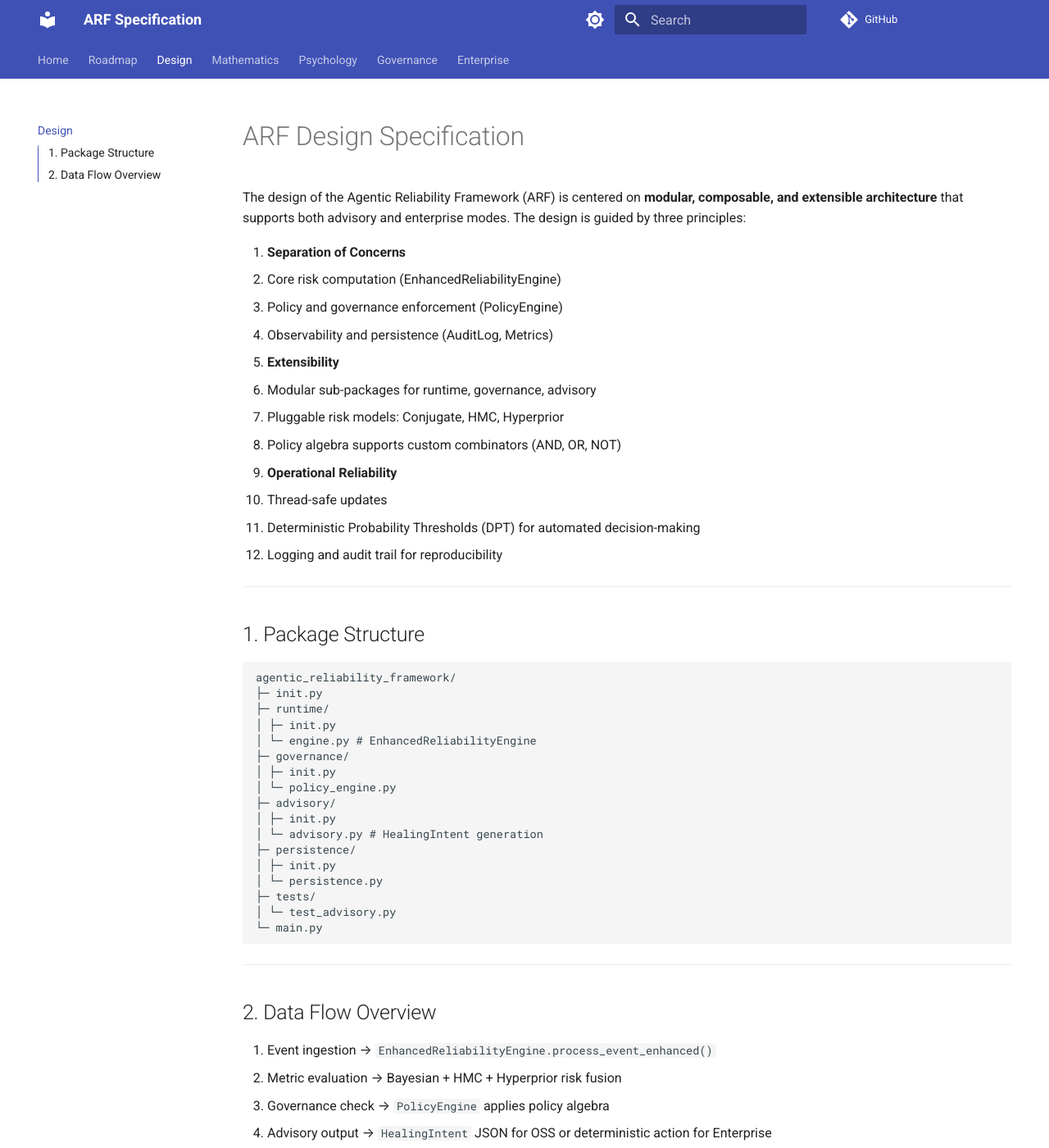
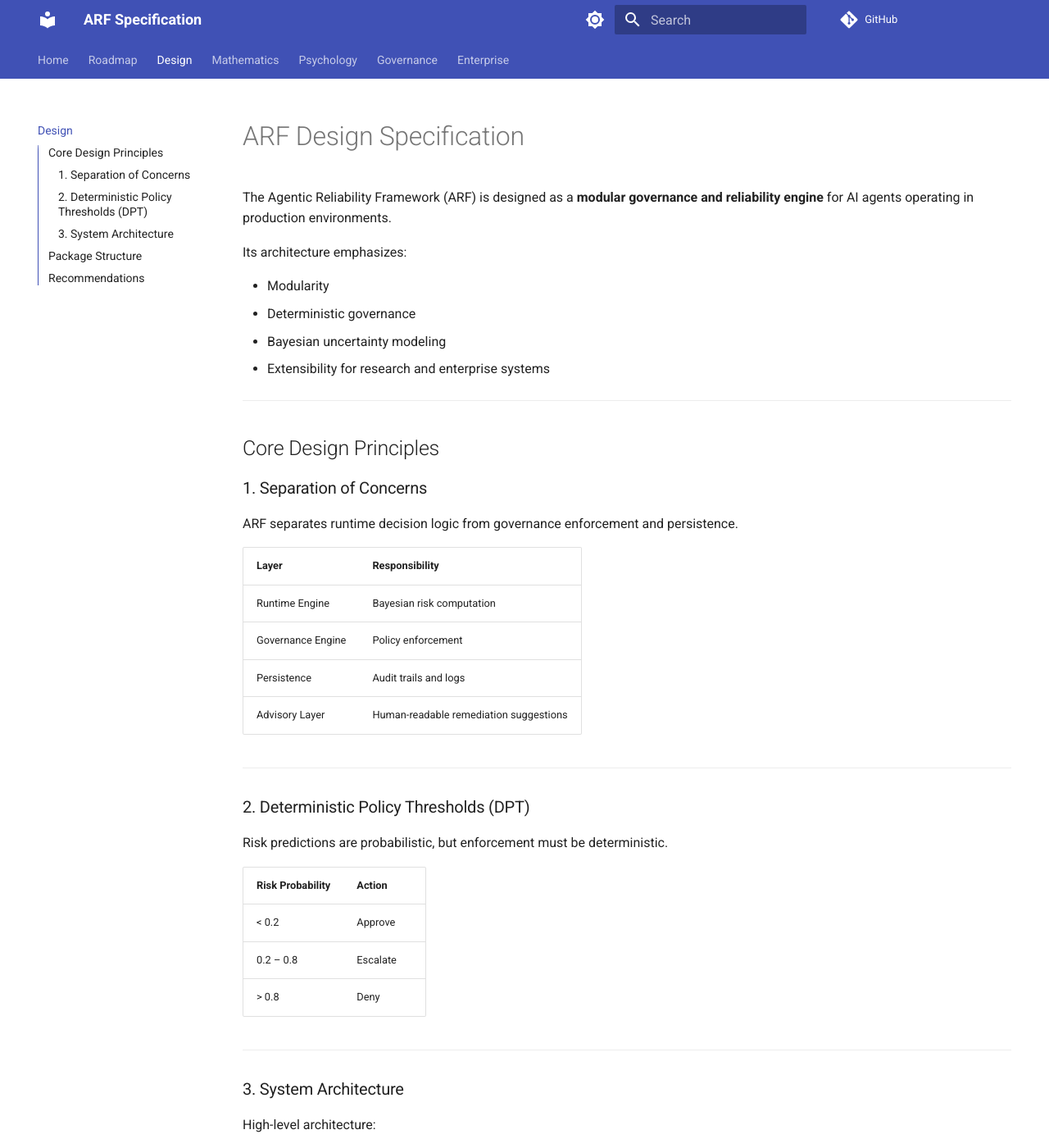
Before and after one commit to arf-foundation/arf-spec, an MkDocs documentation site: the page built from docs/design.md, in a window 1280 px wide and 1400 px high. Shown: the whole window at 82% size. Built offline with MkDocs 1.6.1 and Material for MkDocs 9.7.7, drawn with Linux system fonts in a browser that asks for light colours; comment, search, counter and statistics services are not loaded; some of the changed text lies outside the part shown.

Commit message:
Update design.md

````diff
--- a/docs/design.md
+++ b/docs/design.md
@@ -1,53 +1,90 @@
+
 # ARF Design Specification
 
-The design of the Agentic Reliability Framework (ARF) is centered on **modular, composable, and extensible architecture** that supports both advisory and enterprise modes. The design is guided by three principles:
+The Agentic Reliability Framework (ARF) is designed as a **modular governance and reliability engine** for AI agents operating in production environments.
 
-1. **Separation of Concerns**
-   - Core risk computation (EnhancedReliabilityEngine)
-   - Policy and governance enforcement (PolicyEngine)
-   - Observability and persistence (AuditLog, Metrics)
+Its architecture emphasizes:
 
-2. **Extensibility**
-   - Modular sub-packages for runtime, governance, advisory
-   - Pluggable risk models: Conjugate, HMC, Hyperprior
-   - Policy algebra supports custom combinators (AND, OR, NOT)
-
-3. **Operational Reliability**
-   - Thread-safe updates
-   - Deterministic Probability Thresholds (DPT) for automated decision-making
-   - Logging and audit trail for reproducibility
+- Modularity
+- Deterministic governance
+- Bayesian uncertainty modeling
+- Extensibility for research and enterprise systems
 
 ---
 
-## 1. Package Structure
+## Core Design Principles
 
-```
-agentic_reliability_framework/
-├─ init.py
-├─ runtime/
-│ ├─ init.py
-│ └─ engine.py # EnhancedReliabilityEngine
-├─ governance/
-│ ├─ init.py
-│ └─ policy_engine.py
-├─ advisory/
-│ ├─ init.py
-│ └─ advisory.py # HealingIntent generation
-├─ persistence/
-│ ├─ init.py
-│ └─ persistence.py
-├─ tests/
-│ └─ test_advisory.py
-└─ main.py
-```
+### 1. Separation of Concerns
+ARF separates runtime decision logic from governance enforcement and persistence.
 
+| Layer | Responsibility |
+|------|----------------|
+| Runtime Engine | Bayesian risk computation |
+| Governance Engine | Policy enforcement |
+| Persistence | Audit trails and logs |
+| Advisory Layer | Human-readable remediation suggestions |
 
 ---
 
-## 2. Data Flow Overview
+### 2. Deterministic Policy Thresholds (DPT)
 
-1. Event ingestion → `EnhancedReliabilityEngine.process_event_enhanced()`
-2. Metric evaluation → Bayesian + HMC + Hyperprior risk fusion
-3. Governance check → `PolicyEngine` applies policy algebra
-4. Advisory output → `HealingIntent` JSON for OSS or deterministic action for Enterprise
-5. Persistence → Append to audit log, metrics, and optional database
+Risk predictions are probabilistic, but enforcement must be deterministic.
+
+| Risk Probability | Action |
+|---|---|
+| < 0.2 | Approve |
+| 0.2 – 0.8 | Escalate |
+| > 0.8 | Deny |
+
+---
+
+### 3. System Architecture
+
+High-level architecture:
+
+User / Agent
+    ↓
+Frontend (Next.js Dashboard)
+    ↓
+API Control Plane (FastAPI)
+    ↓
+Risk Engine
+    ├── Conjugate Model
+    ├── HMC Model
+    └── Hyperprior Model
+    ↓
+Policy Engine
+    ↓
+Audit / Storage
+
+---
+
+## Package Structure
+
+agentic_reliability_framework/
+
+runtime/
+engine.py
+
+governance/
+policy_engine.py
+
+advisory/
+advisory.py
+
+persistence/
+persistence.py
+
+tests/
+test_advisory.py
+
+---
+
+## Recommendations
+
+Best practices when implementing ARF:
+
+- Keep the runtime engine stateless
+- Store posterior parameters externally
+- Use versioned policies
+- Implement structured logging
````
